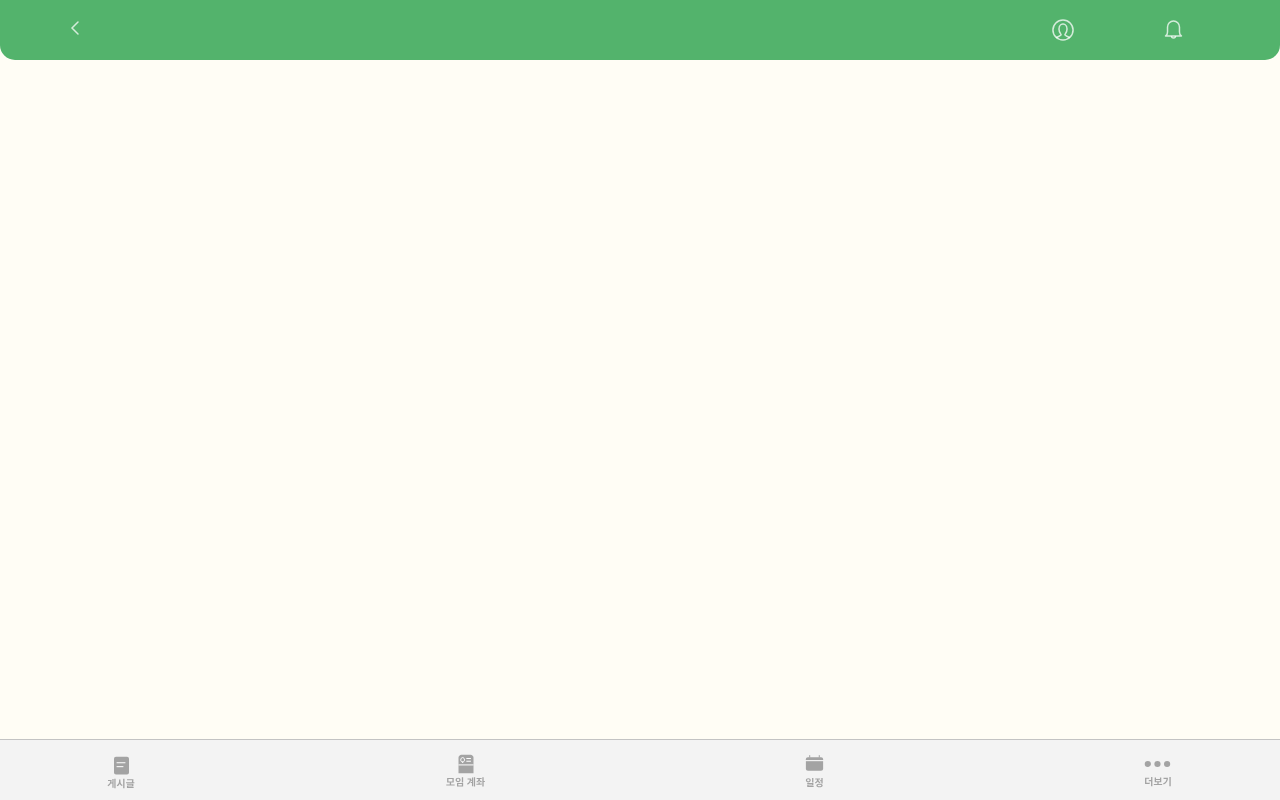
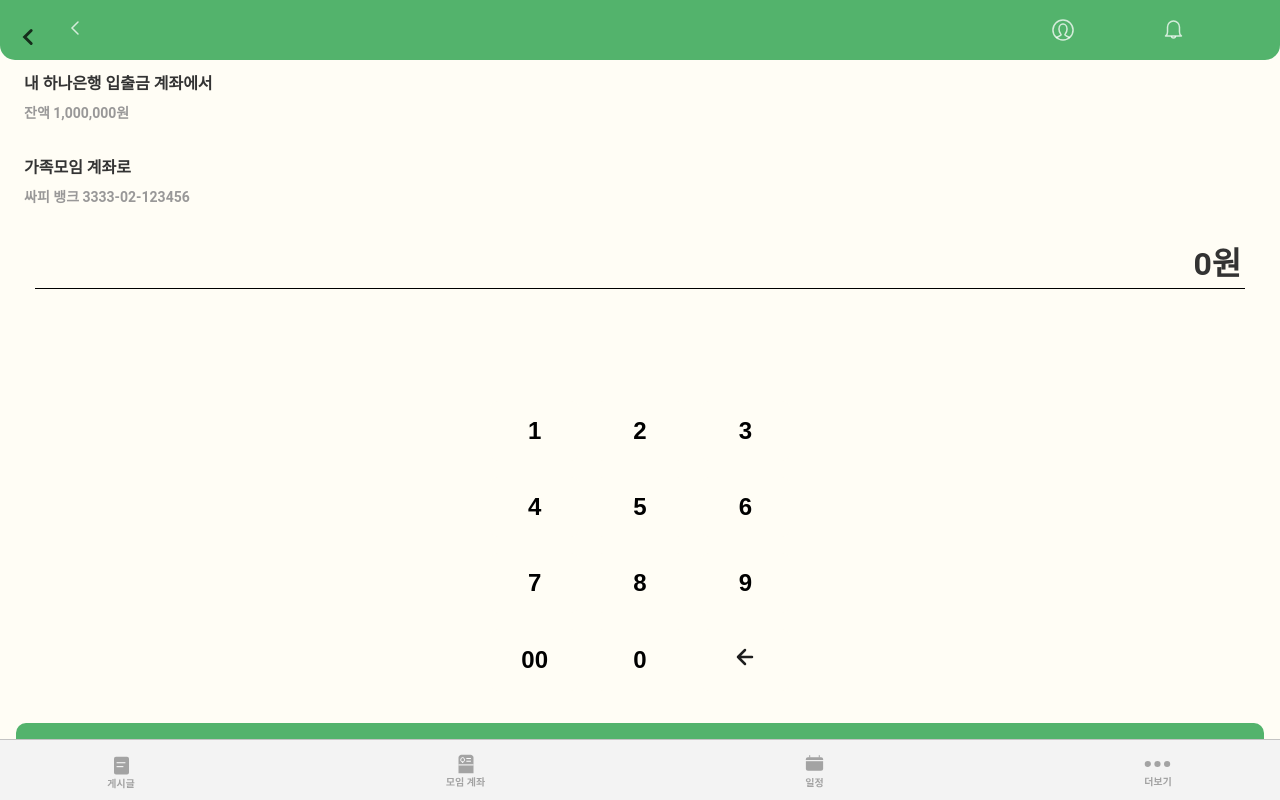
Before and after one commit to JJOK97/more-more, a React (Vite) app in the folder frontend/: page /group/1/account/transfer in a window 1280 px wide. Before the commit this address had no page. Built offline with nearby package versions, Linux system fonts and the light colour scheme; a web font is replaced by a local one.

Commit message:
design: 송금 화면 키패드 컴포넌트 (S11P21A605-396) #done

```diff
--- a/frontend/src/assets/css/groupAccount/GroupAccount.css
+++ b/frontend/src/assets/css/groupAccount/GroupAccount.css
@@ -268,6 +268,10 @@ button {
 	bottom: 0;
 	right: 0;
 	left: 0;
+	padding: 0 1rem;
+	display: flex;
+	flex-direction: column;
+	justify-content: space-between;
 }
 
 text[name='dues'] {
@@ -275,14 +279,78 @@ text[name='dues'] {
 	font-weight: 700;
 }
 
-.transfer-account-info {
-	margin-left: 2rem;
+.keypad-container {
+	display: flex;
+	flex-direction: column;
+	align-items: center;
+	justify-content: space-between;
+	background-color: #fffdf5;
+	margin-bottom: 2rem;
 }
 
-.transfer-info img {
-	margin-left: 1rem;
+.amount-display {
+	font-size: 2rem;
+	font-weight: 700;
+	padding-bottom: 0.25rem;
+	border-bottom: 1px solid #000;
+	width: 97%;
+	text-align: right;
+	margin-bottom: 7rem;
+}
+
+div.amount-display > span {
+	margin-right: 0.25rem;
+}
+
+.keypad {
+	display: grid;
+	grid-template-columns: repeat(3, 1fr);
+	grid-gap: 1rem;
+	width: 100%;
+	max-width: 300px;
+}
+
+.keypad button {
+	font-size: 1.5rem;
+	padding: 1rem;
+	background-color: #fffdf5;
+	border-radius: 8px;
+	cursor: pointer;
+}
+
+.send-button {
+	background-color: #53b36c;
+	color: #ffffff;
+	font-size: 1.2rem;
+	border: none;
+	border-radius: 10px;
+	width: 100%;
 	margin-top: 2rem;
-	margin-bottom: 2rem;
+	cursor: pointer;
+}
+
+.transfer-account-info {
+	margin-left: 0.5rem;
+}
+
+.transfer-back {
+	margin-bottom: 1rem;
+}
+
+.zero {
+	font-weight: 700;
+}
+
+.zerozero {
+	font-weight: 700;
+}
+
+.keypad button.number {
+	font-weight: 700;
+}
+
+.transfer-info {
+	margin-top: 1.5rem;
 }
 
 .transer-my-account {
--- a/frontend/src/components/groupAccount/TransferInfo.jsx
+++ b/frontend/src/components/groupAccount/TransferInfo.jsx
@@ -4,7 +4,7 @@ import back from '@/assets/img/account/back.svg';
 const TransferInfo = () => {
 	return (
 		<div className="transfer-info">
-			<div>
+			<div className="transfer-back">
 				<img src={back}></img>
 			</div>
 			<div className="transfer-account-info">
--- a/frontend/src/components/groupAccount/TransferKeypad.jsx
+++ b/frontend/src/components/groupAccount/TransferKeypad.jsx
@@ -1,7 +1,56 @@
-import React from 'react';
+import React, { useState } from 'react';
+import arrow from '@/assets/img/account/arrow_left.svg';
 
 const TransferKeypad = () => {
-	return <div>TransferKeypad</div>;
+	const [amount, setAmount] = useState('');
+
+	const handleNumberClick = (value) => {
+		setAmount(amount + value);
+	};
+
+	const handleDelete = () => {
+		setAmount(amount.slice(0, -1));
+	};
+
+	const handleClear = () => {
+		setAmount('');
+	};
+
+	return (
+		<div className="keypad-container">
+			<div className="amount-display">
+				<span>{amount ? `${Number(amount).toLocaleString()}원` : '0원'}</span>
+			</div>
+			<div className="keypad">
+				{[1, 2, 3, 4, 5, 6, 7, 8, 9].map((number) => (
+					<button
+						key={number}
+						className="number"
+						onClick={() => handleNumberClick(number.toString())}
+					>
+						{number}
+					</button>
+				))}
+
+				<button
+					className="zerozero"
+					onClick={() => handleNumberClick('00')}
+				>
+					00
+				</button>
+				<button
+					className="zero"
+					onClick={() => handleNumberClick('0')}
+				>
+					0
+				</button>
+				<button onClick={handleDelete}>
+					<img src={arrow} />
+				</button>
+			</div>
+			<button className="send-button">보내기</button>
+		</div>
+	);
 };
 
 export default TransferKeypad;
--- a/frontend/src/router/appRouter.jsx
+++ b/frontend/src/router/appRouter.jsx
@@ -7,6 +7,7 @@ import GroupAccount from '@/pages/groupaccount/GroupAccount';
 import Schedule from '@/pages/schedule/GroupSchedule';
 import GroupAccountDepositStatus from '@/pages/groupaccount/GroupAccountDepositStatus';
 import GroupDuesSetting from '@/pages/groupaccount/GroupDuesSetting';
+import AccountTransfer from '../pages/groupAccount/AccountTransfer';
 import Main from '@/pages/Main';
 import Profile from '@/pages/User/Profile';
 import Feed from '@/pages/feed/Feed';
@@ -57,6 +58,10 @@ const AppRouter = () => {
 						path="/group/:groupId/account/setting"
 						element={<GroupDuesSetting />}
 					/>
+					<Route
+						path="/group/:groupId/account/transfer"
+						element={<AccountTransfer />}
+					/>
 				</Routes>
 			</main>
 			<Footer />
```
Also changed, not shown: frontend/src/assets/img/account/arrow_left.svg (added), frontend/src/assets/img/account/back.svg.
